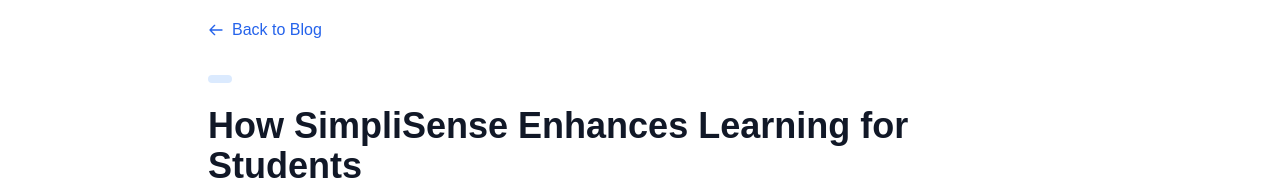
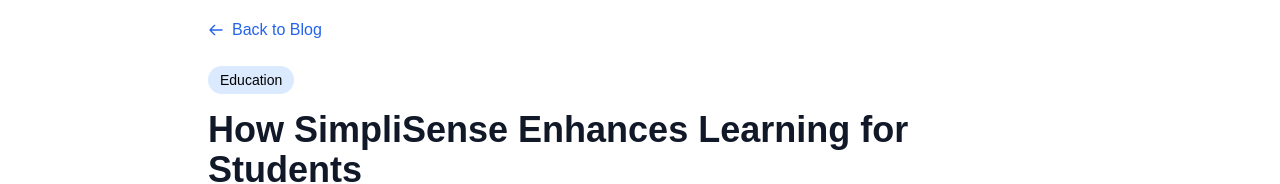
Before and after one commit to TefoT4/SimpliSense, a Next.js app in the folder website/: page /blog/1 in a window 1280 px wide. Shown: the part 150-334 px from the top of the page. Built offline with nearby package versions, Linux system fonts and the light colour scheme.

Commit message:
Fix Tag usage in blog post page

```diff
--- a/website/app/blog/[id]/page.tsx
+++ b/website/app/blog/[id]/page.tsx
@@ -48,9 +48,10 @@
           {/* Article header */}
           <article>
             <header className="mb-10">
-              <Tag href={`/category/${post.category.toLowerCase()}`}>
-                {post.category}
-              </Tag>
+              <Tag
+                href={`/category/${post.category.toLowerCase()}`}
+                label={post.category}
+              />
               <h1 className="text-3xl md:text-4xl font-bold mt-4 mb-6 text-gray-900 dark:text-white">
                 {post.title}
               </h1>
```
